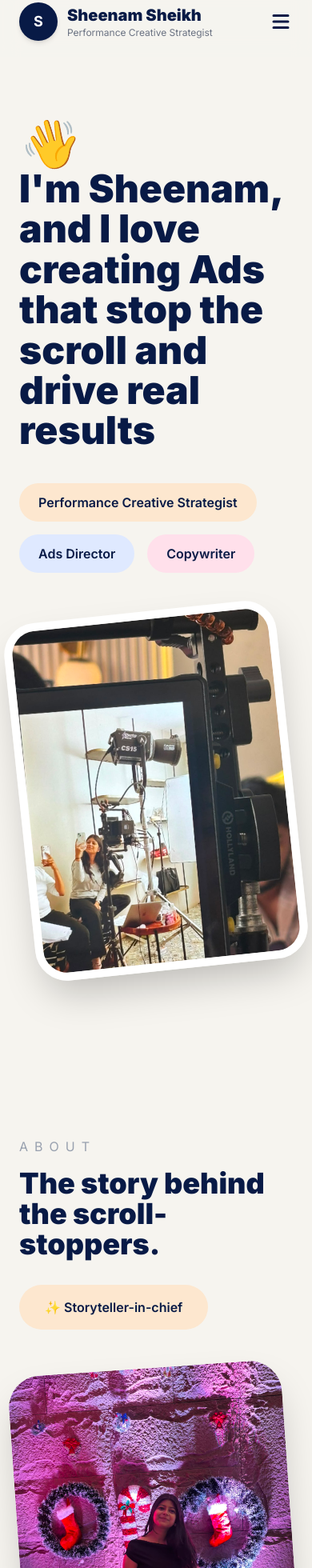
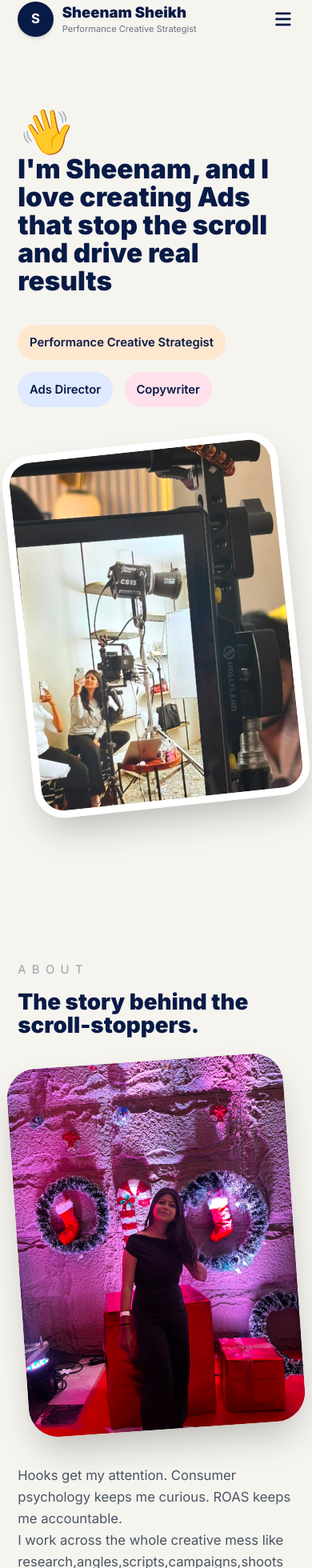
Before and after one commit to saniya-ch/sheenam-portfolio, a React (Vite) app: page / in a window 390 px wide. Shown: the part 17-1977 px from the top of the page at 80% size. Built offline with nearby package versions, Linux system fonts and the light colour scheme.

Commit message:
Update portfolio design and mobile responsiveness

```diff
--- a/src/components/About.jsx
+++ b/src/components/About.jsx
@@ -18,7 +18,7 @@ function About() {
 
         <h2
           className="
-          text-4xl
+          text-3xl
           md:text-5xl
           lg:text-6xl
           font-black
@@ -28,20 +28,6 @@ function About() {
         >
           The story behind the scroll-stoppers.
         </h2>
-
-        <div
-          className="
-          inline-block
-          px-8
-          py-4
-          rounded-full
-          bg-[#fde7cf]
-          font-semibold
-          mb-12
-          "
-        >
-          ✨ Storyteller-in-chief
-        </div>
 
         <div
           className="
@@ -87,8 +73,7 @@ function About() {
               max-w-xl
               "
             >
-              Performance Creative Strategist, Copywriter and Ads
-              director helping brands scale through storytelling, Ads and creative campaigns.
+              Hooks get my attention. Consumer psychology keeps me curious. ROAS keeps me accountable.<br /> I work across the whole creative mess like research,angles,scripts,campaigns,shoots and performance.<br /> From "Why would anyone care?"-- to "Okay,why did THAT work?"
             </p>
 
             <div className="grid gap-5">
--- a/src/components/Hero.jsx
+++ b/src/components/Hero.jsx
@@ -45,9 +45,9 @@ function Hero() {
 
             <h1
               className="
-  text-5xl
-  md:text-6xl
-  lg:text-7xl
+  text-4xl
+  md:text-5xl
+  lg:text-6xl
   font-black
   leading-[1.05]
   text-[#081a46]
@@ -58,15 +58,15 @@ function Hero() {
 
             <div className="flex flex-wrap gap-4 mt-10">
 
-              <span className="bg-[#fde7cf] px-6 py-3 rounded-full font-semibold">
+              <span className="bg-[#fde7cf] px-4 py-3 rounded-full font-semibold">
                 Performance Creative Strategist
               </span>
 
-              <span className="bg-[#dfe9ff] px-6 py-3 rounded-full font-semibold">
+              <span className="bg-[#dfe9ff] px-4 py-3 rounded-full font-semibold">
                 Ads Director
               </span>
 
-              <span className="bg-[#ffe0eb] px-6 py-3 rounded-full font-semibold">
+              <span className="bg-[#ffe0eb] px-4 py-3 rounded-full font-semibold">
                 Copywriter
               </span>
 
--- a/src/components/Toolkit.jsx
+++ b/src/components/Toolkit.jsx
@@ -34,7 +34,7 @@ function Toolkit() {
           Toolkit
         </p>
 
-        <h2 className="text-5xl md:text-6xl font-black mb-6">
+        <h2 className="text-4xl md:text-5xl font-black mb-6">
           Skills I bring to the table.
         </h2>
 
@@ -51,12 +51,15 @@ function Toolkit() {
             <span
               key={index}
               className="
-              px-6
-              py-4
+  px-4
+  py-3
+  md:px-6
+  md:py-4
   rounded-full
   bg-white
   shadow-lg
-              text-lg
+  text-base
+  md:text-lg
   font-semibold
   hover:-translate-y-1
   hover:shadow-xl
--- a/src/components/Work.jsx
+++ b/src/components/Work.jsx
@@ -45,7 +45,7 @@ function Work() {
     {
       title:
         "Website purchase- 2,460\nAmount Spent- 43,31,510\nROAS- 2.89",
-      category: "Product - Frido Ultimate Wedge Plus Cushion",
+      category: "Frido Ultimate Wedge Plus Cushion",
       video: v4,
       color: "bg-[#fde7cf]",
     },
@@ -61,7 +61,7 @@ function Work() {
     {
       title:
         "Website purchase- 185\nAmount Spent- 6,15,940\nROAS- 9.07",
-      category: "Product - Frido Transfer Lift",
+      category: "Frido Transfer Lift",
       video: v6,
       color: "bg-[#ffe0eb]",
     },
@@ -69,7 +69,7 @@ function Work() {
     {
       title:
         "Website purchase- 102\nAmount Spent- 1,49,897\nROAS- 2.88",
-      category: "Product - Frido Mattress Topper",
+      category: "Frido Mattress Topper",
       video: v8,
       color: "bg-[#dfe9ff]",
     },
@@ -77,7 +77,7 @@ function Work() {
     {
       title:
         "Website purchase- 185\nAmount Spent- 6,15,940\nROAS- 9.07",
-      category: "Product - Frido Transfer Lift",
+      category: "Frido Transfer Lift",
       video: v9,
       color: "bg-[#ffe0eb]",
     },
@@ -276,7 +276,7 @@ function Work() {
                     py-3
                     rounded-full
                     bg-gray-100
-                    text-lg
+                    text-2xl
                     font-bold
                     text-[#081a46]
                   "
@@ -286,9 +286,9 @@ function Work() {
 
                 <h3
                   className="
-                    text-xl
-                    md:text-2xl
-                    font-bold
+                    text-sm
+                    md:text-xl
+                    font-normal
                     mt-5
                     whitespace-pre-line
                     text-[#081a46]
@@ -462,8 +462,7 @@ function Work() {
                 </h2>
 
                 <p className="text-gray-600 leading-relaxed">
-                  A creative campaign designed to improve
-                  engagement, storytelling and brand performance.
+
                 </p>
               </div>
             </motion.div>
--- a/src/index.css
+++ b/src/index.css
@@ -21,3 +21,6 @@ body {
 *{
     cursor:auto;
 }
+body {
+  zoom: 0.925;
+}
```
Lines whose indentation alone changed are shown as unchanged.
